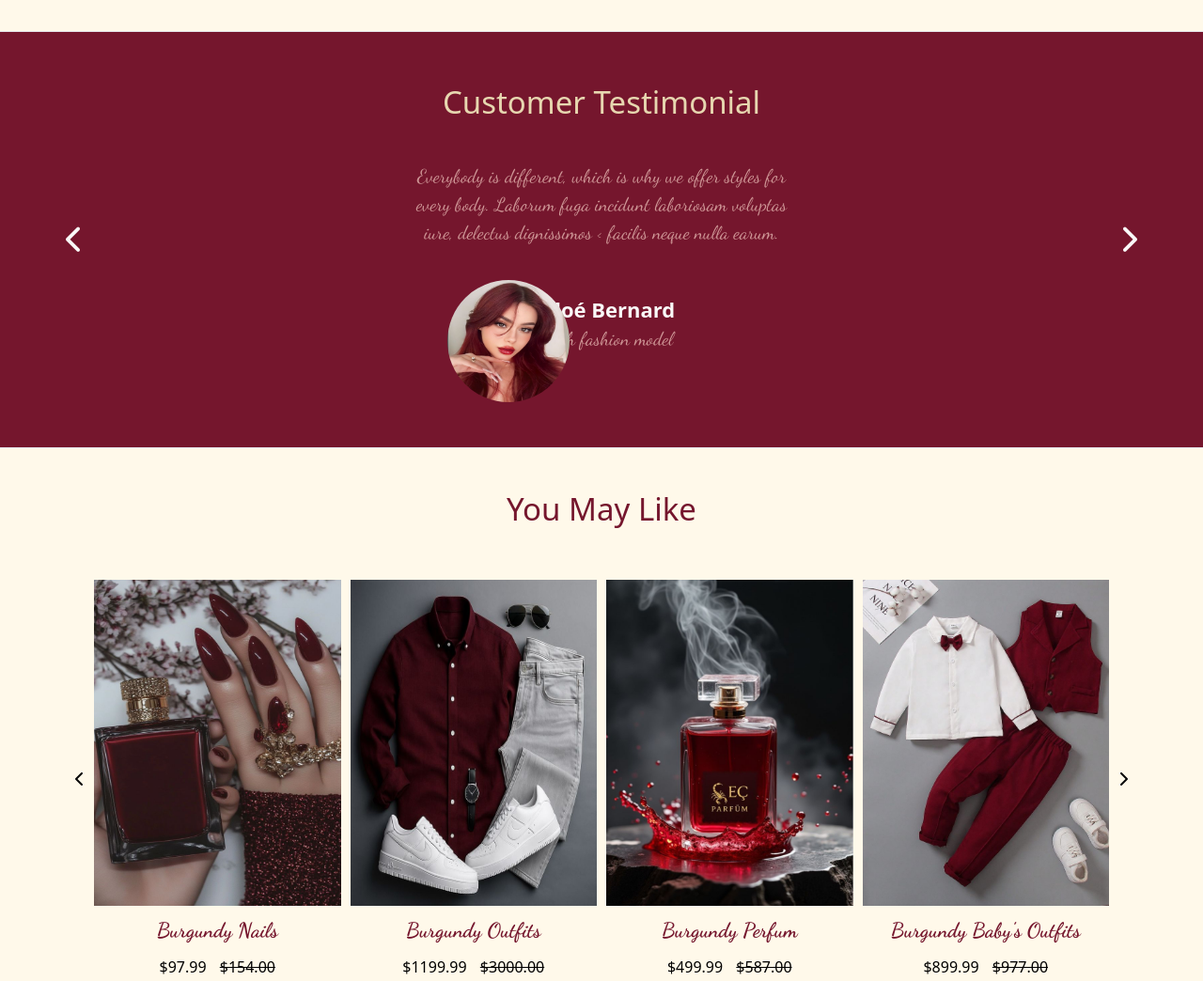
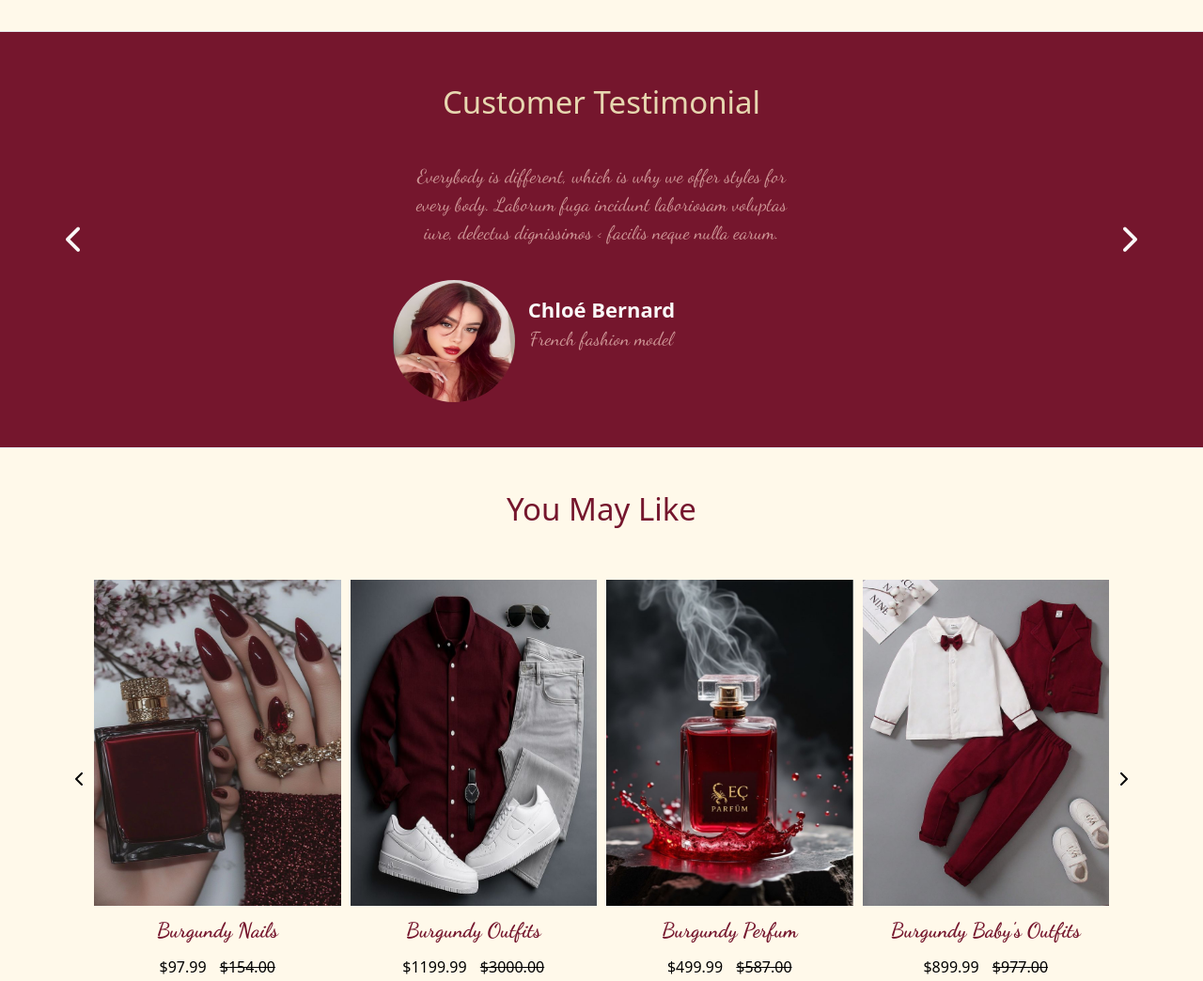
Before and after one commit to halaib6429-collab/Capital-Shop, a plain HTML site: page index.html in a window 1280 px wide. Shown: the part 1925-2969 px from the top of the page at 94% size. Drawn offline with nearby package versions, Linux system fonts and the light colour scheme.

Commit message:
Update style.css

```diff
--- a/css/style.css
+++ b/css/style.css
@@ -616,7 +616,7 @@ hr{
     border-radius: 50%;
     margin-right: 10px;
     position: absolute;
-    left: 86px;
+    left: 28px;
     bottom: 48px;
 }
 .sec5 .conta{
```
